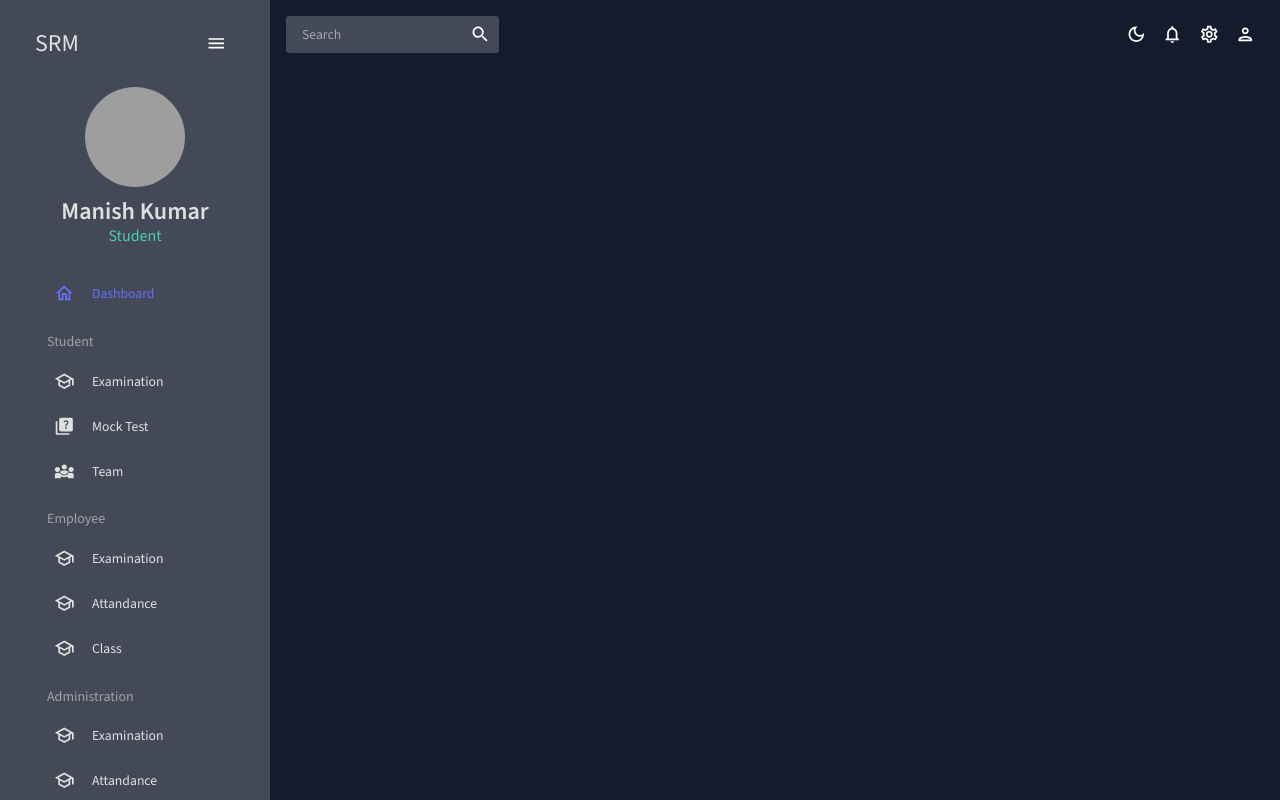
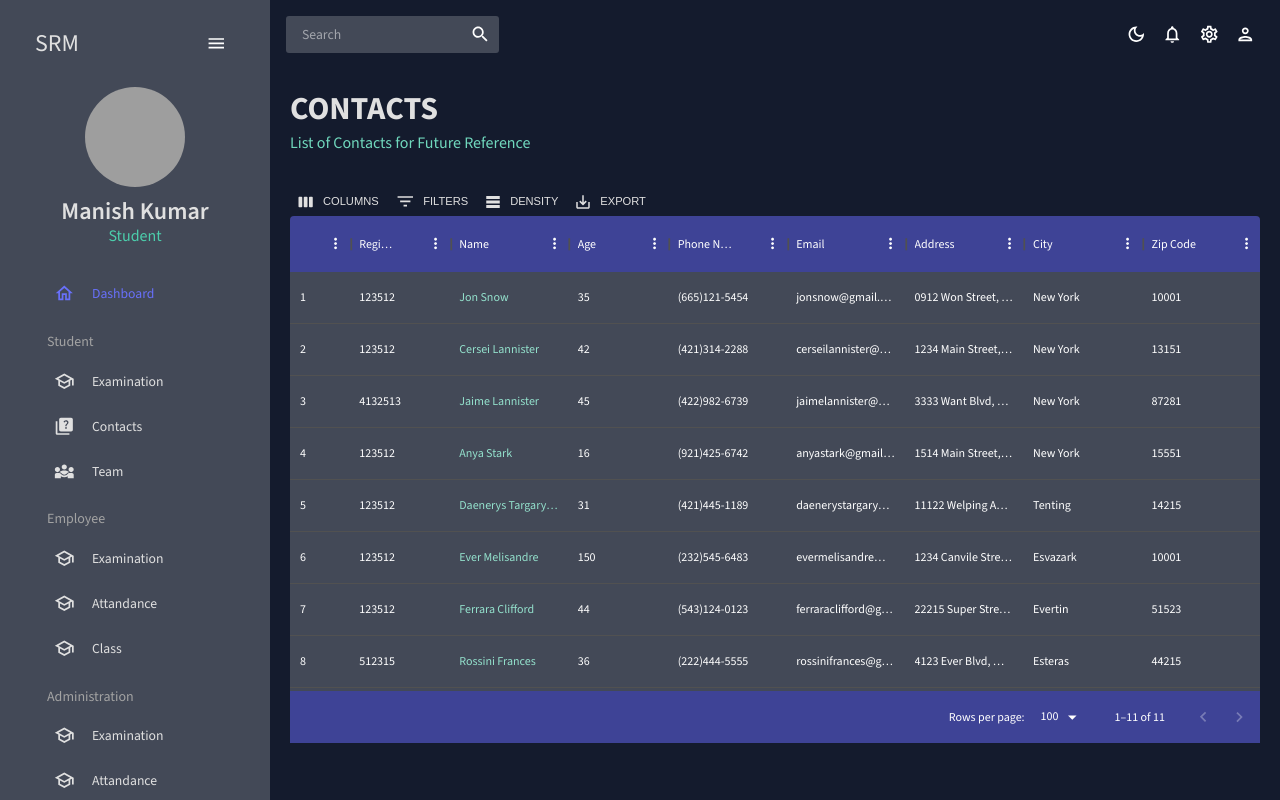
Before and after one commit to manish7479dlp/Dashboard, a React (Create React App) app: page /contact in a window 1280 px wide. Built offline with nearby package versions, Linux system fonts and the light colour scheme; grey boxes are pictures that could not be loaded.

Commit message:
ui: create contact list

```diff
--- a/src/App.js
+++ b/src/App.js
@@ -6,6 +6,7 @@
 import Dashboard from './pages/dashboard/Dashboard'
 import { Route, Routes } from 'react-router-dom'
 import Team from './pages/Team'
+import Contact from "./pages/Contact"
 // import Test from './components/Test'
 
 const App = () => {
@@ -21,6 +22,8 @@
               <Routes>
                 <Route path="/dashboard" element={<Dashboard/>}/>
                 <Route path="/team" element={<Team/>}/>
+                <Route path="/contact" element={<Contact/>}/>
+
 
               </Routes>
             </div>
--- a/src/assets/data.js
+++ b/src/assets/data.js
@@ -11,8 +11,8 @@
         icon: <SchoolOutlinedIcon />,
       },
       {
-        title: "Mock Test",
-        to:"/mock",
+        title: "Contacts",
+        to:"/contact",
         icon: <QuizIcon />,
       },
       {
--- /dev/null
+++ b/src/pages/Contact.jsx
@@ -0,0 +1,103 @@
+import { Box } from "@mui/material";
+import { DataGrid, GridToolbar } from "@mui/x-data-grid";
+import { tokens } from "../theme";
+import { mockDataContacts } from "../assets/TempData";
+import Header from "../components/Header";
+import { useTheme } from "@mui/material";
+
+const Contacts = () => {
+  const theme = useTheme();
+  const colors = tokens(theme.palette.mode);
+
+  const columns = [
+    { field: "id", headerName: "ID", flex: 0.5 },
+    { field: "registrarId", headerName: "Registrar ID" },
+    {
+      field: "name",
+      headerName: "Name",
+      flex: 1,
+      cellClassName: "name-column--cell",
+    },
+    {
+      field: "age",
+      headerName: "Age",
+      type: "number",
+      headerAlign: "left",
+      align: "left",
+    },
+    {
+      field: "phone",
+      headerName: "Phone Number",
+      flex: 1,
+    },
+    {
+      field: "email",
+      headerName: "Email",
+      flex: 1,
+    },
+    {
+      field: "address",
+      headerName: "Address",
+      flex: 1,
+    },
+    {
+      field: "city",
+      headerName: "City",
+      flex: 1,
+    },
+    {
+      field: "zipCode",
+      headerName: "Zip Code",
+      flex: 1,
+    },
+  ];
+
+  return (
+    <Box m="20px">
+      <Header
+        title="CONTACTS"
+        subtitle="List of Contacts for Future Reference"
+      />
+      <Box
+        m="20px 0 0 0"
+        height="70vh"
+        sx={{
+          "& .MuiDataGrid-root": {
+            border: "none",
+          },
+          "& .MuiDataGrid-cell": {
+            borderBottom: "none",
+          },
+          "& .name-column--cell": {
+            color: colors.greenAccent[300],
+          },
+          "& .MuiDataGrid-columnHeaders": {
+            backgroundColor: colors.blueAccent[700],
+            borderBottom: "none",
+          },
+          "& .MuiDataGrid-virtualScroller": {
+            backgroundColor: colors.primary[400],
+          },
+          "& .MuiDataGrid-footerContainer": {
+            borderTop: "none",
+            backgroundColor: colors.blueAccent[700],
+          },
+          "& .MuiCheckbox-root": {
+            color: `${colors.greenAccent[200]} !important`,
+          },
+          "& .MuiDataGrid-toolbarContainer .MuiButton-text": {
+            color: `${colors.grey[100]} !important`,
+          },
+        }}
+      >
+        <DataGrid
+          rows={mockDataContacts}
+          columns={columns}
+          components={{ Toolbar: GridToolbar }}
+        />
+      </Box>
+    </Box>
+  );
+};
+
+export default Contacts;
```
